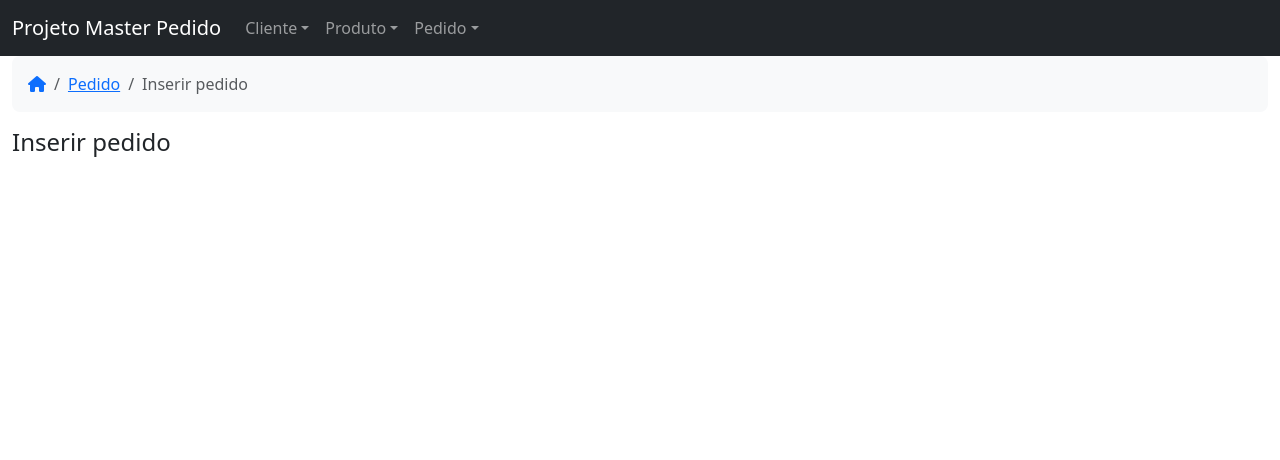
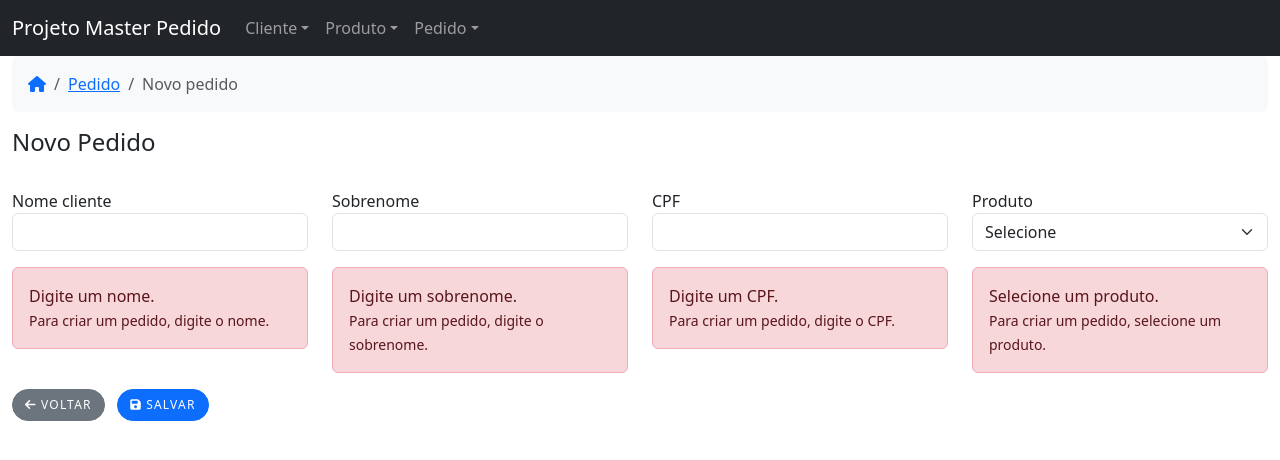
Before and after one commit to DiSousaDev/master-pedido, an Angular app in the folder frontend/: page /pedido/inserir in a window 1280 px wide. Shown: the top 460 px of the page. Built offline with nearby package versions, Linux system fonts and the light colour scheme.

Commit message:
inserir pedido adicionado ao projeto

```diff
--- a/frontend/src/app/pedido/inserir-pedido/inserir-pedido.component.html
+++ b/frontend/src/app/pedido/inserir-pedido/inserir-pedido.component.html
@@ -1,9 +1,63 @@
 <nav aria-label="breadcrumb">
 	<ol class="breadcrumb p-3 bg-body-tertiary rounded-3">
-		<li class="breadcrumb-item"><a routerLink="/" href="#"><i class="fa fa-home" aria-hidden="true"></i></a></li>
-		<li class="breadcrumb-item"><a routerLink="/pedido" href="#">Pedido</a></li>
-		<li class="breadcrumb-item active" aria-current="page">Inserir pedido</li>
+		<li class="breadcrumb-item"><a [routerLink]="['/']" href="#"><i class="fa fa-home" aria-hidden="true"></i></a></li>
+		<li class="breadcrumb-item"><a [routerLink]="['/pedido']" href="#">Pedido</a></li>
+		<li class="breadcrumb-item active" aria-current="page">Novo pedido</li>
 	</ol>
 </nav>
-<div class="conteiner-fluid">
-	<h4>Inserir pedido</h4>
+<div class="conteiner">
+	<h4>Novo Pedido</h4>
+	<br/>
+	<form>
+		<div class="row">
+			<div class="form-group col-3">
+				<label for="nome">Nome cliente</label>
+				<input type="text" class="form-control" id="nome-cliente" name="nome-cliente" minlength="2" required>
+				<div class="alert alert-danger mt-3">
+					<div> Digite um nome. </div>
+					<small> Para criar um pedido, digite o nome.</small>
+				</div>
+			</div>
+			<div class="form-group col-3">
+				<label for="sobrenome">Sobrenome</label>
+				<input type="text" class="form-control" id="sobrenome-cliente" name="sobrenome-cliente" minlength="2" required>
+				<div class="alert alert-danger mt-3">
+					<div>Digite um sobrenome.</div>
+					<small>Para criar um pedido, digite o sobrenome.</small>
+				</div>
+			</div>
+			<div class="form-group col-3">
+				<label for="sobrenome">CPF</label>
+				<input type="text" class="form-control" id="cliente-cpf" name="cliente-cpf" minlength="2" required>
+				<div class="alert alert-danger mt-3">
+					<div>Digite um CPF.</div>
+					<small>Para criar um pedido, digite o CPF.</small>
+				</div>
+			</div>
+			<div class="form-group col-3">
+				<label for="sobrenome">Produto</label>
+				<select class="form-select" aria-label="">
+					<option selected>Selecione</option>
+					<option value="1">Produto 1</option>
+					<option value="2">Produto 2</option>
+					<option value="3">Produto 3</option>
+				  </select>
+				<div class="alert alert-danger mt-3">
+					<div>Selecione um produto.</div>
+					<small>Para criar um pedido, selecione um produto.</small>
+				</div>
+			</div>
+		</div>
+		<div class="row">
+			<div class="form-group">
+				<a [routerLink]="['/pedido']" class="btn btn-secondary rounded-pill">
+					<i class="fa fa-arrow-left" aria-hidden="true"></i> VOLTAR
+				</a>
+				&nbsp;
+				<button type="button" class="btn btn-primary rounded-pill">
+					<i class="fa fa-save" aria-hidden="true"></i> SALVAR
+				</button>
+			</div>
+		</div>
+	</form>
+</div>
```
